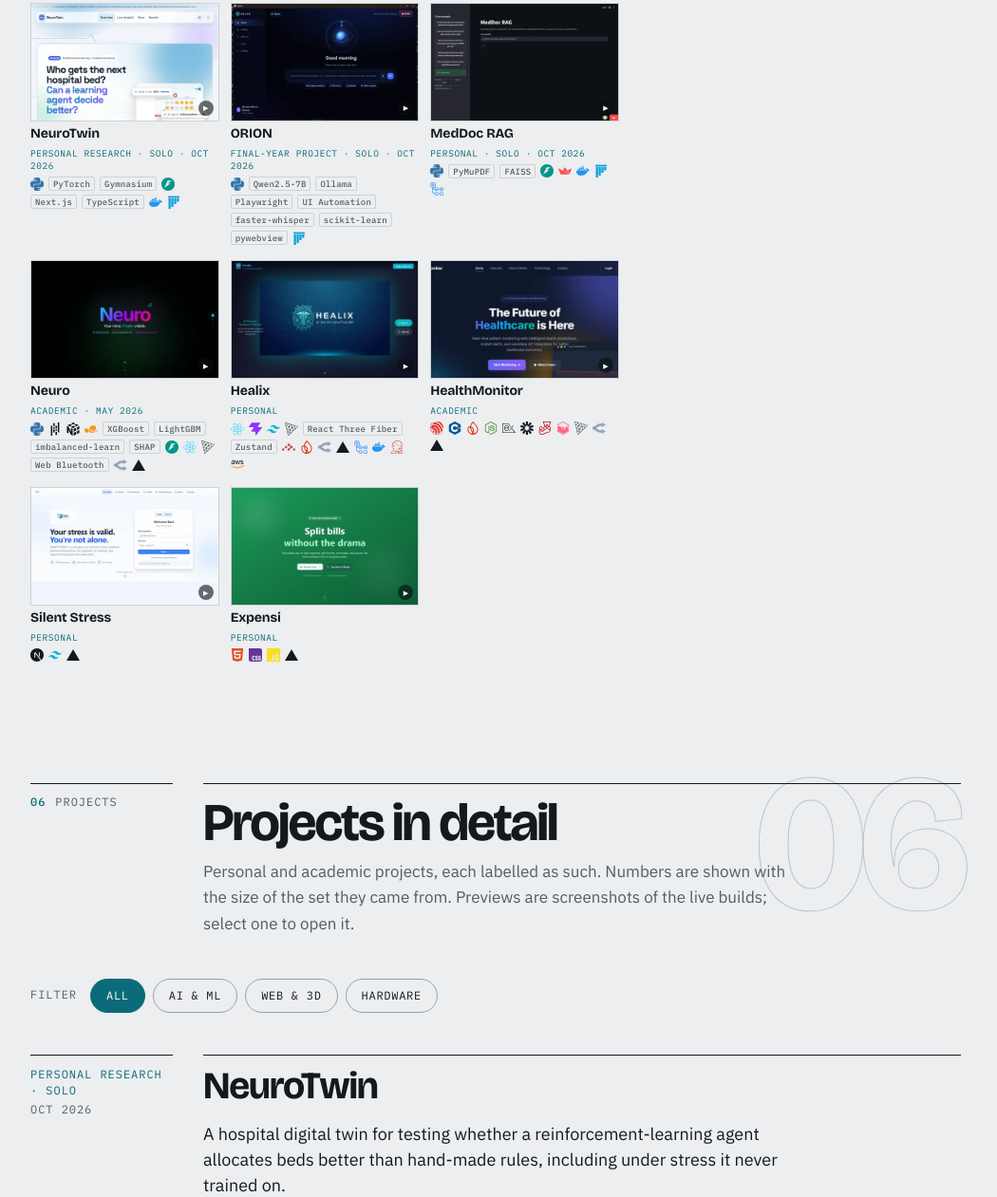
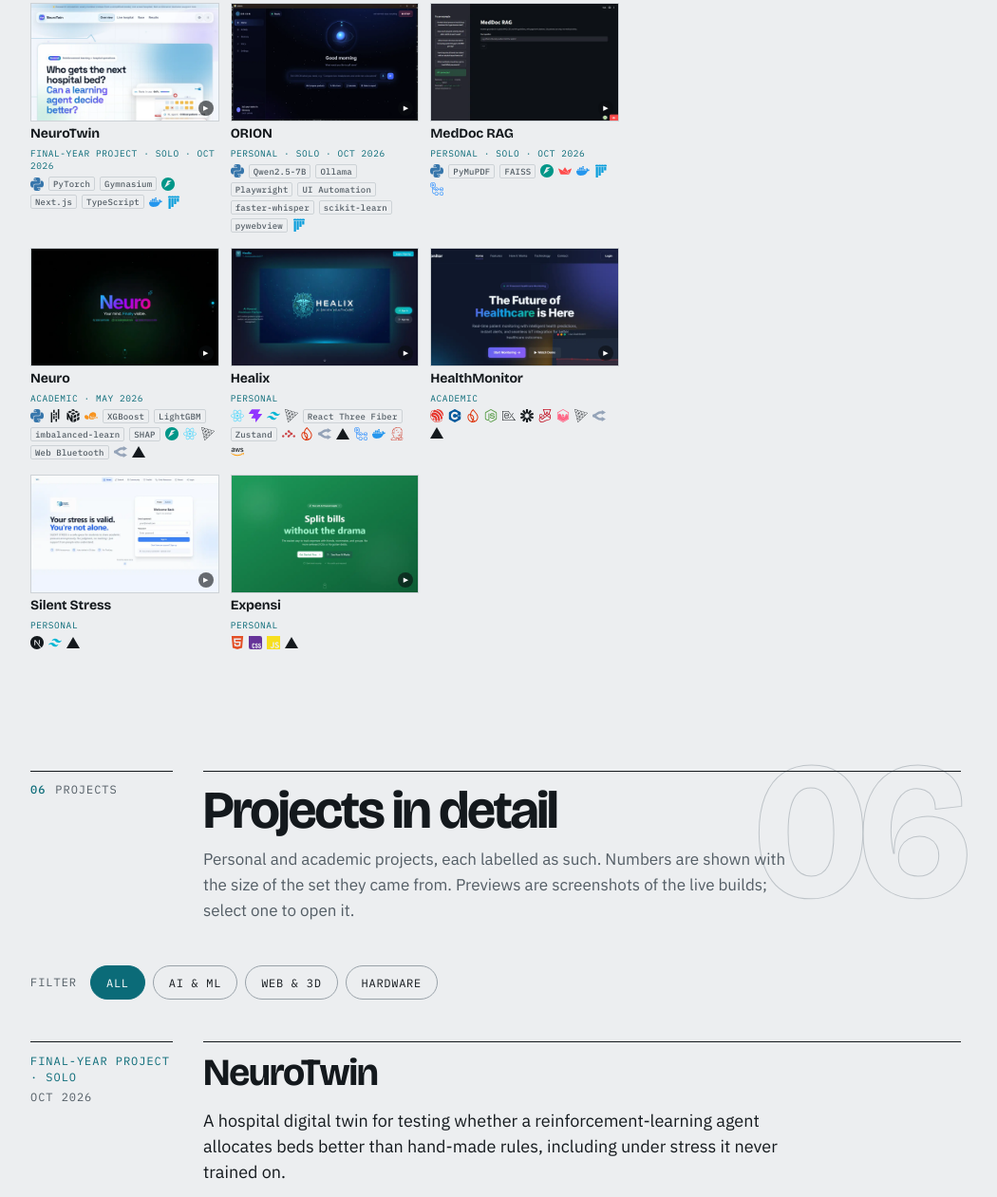
Before and after one commit to Yusuf-469/my-main-portfolio, a plain HTML site: page index.html in a window 1280 px wide. Shown: the part 6798-8059 px from the top of the page at 95% size, without its empty margins (118-1168 px from the left). Drawn offline with nearby package versions, Linux system fonts and the light colour scheme.

Commit message:
Fix project labels: NeuroTwin is the final-year project, ORION is a solo personal project

```diff
--- a/index.html
+++ b/index.html
@@ -599,13 +599,13 @@ ul{list-style:none}
         <article class="gl rv" id="gl-neurotwin">
           <a class="pv" href="https://neurotwin-swart.vercel.app" target="_blank" rel="noopener"><span class="pv-bar"><span class="pv-live mono">Live</span><span class="pv-url">neurotwin-swart.vercel.app</span><svg class="pv-ext" aria-hidden="true"><use href="#i-ext"/></svg></span><span class="pv-img"><img src="assets/previews/neurotwin.webp" width="960" height="600" loading="lazy" decoding="async" alt="Screenshot of NeuroTwin: who gets the next hospital bed, with a live floor plan and an RL agent's decision"></span></a>
           <h3 class="gl-title"><a href="#neurotwin">NeuroTwin</a></h3>
-          <p class="gl-tag mono">Personal research · solo · Oct 2026</p>
+          <p class="gl-tag mono">Final-year project · solo · Oct 2026</p>
           <ul class="gl-stack" aria-label="Stack"><li title="Python"><svg class="ic" role="img" aria-label="Python"><use href="#i-python"/></svg></li><li class="tx">PyTorch</li><li class="tx">Gymnasium</li><li title="FastAPI"><svg class="ic" role="img" aria-label="FastAPI"><use href="#i-fastapi"/></svg></li><li class="tx">Next.js</li><li class="tx">TypeScript</li><li title="Docker"><svg class="ic" role="img" aria-label="Docker"><use href="#i-docker"/></svg></li><li title="pytest"><svg class="ic" role="img" aria-label="pytest"><use href="#i-pytest"/></svg></li></ul>
         </article>
         <article class="gl rv" id="gl-orion">
           <a class="pv" href="https://github.com/Yusuf-469/orion" target="_blank" rel="noopener"><span class="pv-bar"><span class="pv-live mono">Code</span><span class="pv-url">github.com/Yusuf-469/orion</span><svg class="pv-ext" aria-hidden="true"><use href="#i-ext"/></svg></span><span class="pv-img"><img src="assets/previews/orion.webp" width="960" height="600" loading="lazy" decoding="async" alt="Screenshot of the ORION interface: the ORION core, a goal box with a microphone, and quick actions"></span></a>
           <h3 class="gl-title"><a href="#orion">ORION</a></h3>
-          <p class="gl-tag mono">Final-year project · solo · Oct 2026</p>
+          <p class="gl-tag mono">Personal · solo · Oct 2026</p>
           <ul class="gl-stack" aria-label="Stack"><li title="Python"><svg class="ic" role="img" aria-label="Python"><use href="#i-python"/></svg></li><li class="tx">Qwen2.5-7B</li><li class="tx">Ollama</li><li class="tx">Playwright</li><li class="tx">UI Automation</li><li class="tx">faster-whisper</li><li class="tx">scikit-learn</li><li class="tx">pywebview</li><li title="pytest"><svg class="ic" role="img" aria-label="pytest"><use href="#i-pytest"/></svg></li></ul>
         </article>
         <article class="gl rv" id="gl-meddoc">
@@ -665,7 +665,7 @@ ul{list-style:none}
       </div>
             <div class="sheets" id="details">
         <article class="sheet" id="neurotwin" data-cat="ai web">
-          <div class="sheet-label rv rv-left"><span class="tag mono">Personal research · solo</span><span class="date mono">Oct 2026</span></div>
+          <div class="sheet-label rv rv-left"><span class="tag mono">Final-year project · solo</span><span class="date mono">Oct 2026</span></div>
           <div class="sheet-body">
             <h3 class="sheet-title rv">NeuroTwin</h3>
             <p class="sheet-sum rv">A hospital digital twin for testing whether a reinforcement-learning agent allocates beds better than hand-made rules, including under stress it never trained on.</p>
@@ -684,7 +684,7 @@ ul{list-style:none}
         </article>
 
         <article class="sheet" id="orion" data-cat="ai">
-          <div class="sheet-label rv rv-left"><span class="tag mono">Final-year project · solo</span><span class="date mono">Oct 2026</span></div>
+          <div class="sheet-label rv rv-left"><span class="tag mono">Personal · solo</span><span class="date mono">Oct 2026</span></div>
           <div class="sheet-body">
             <h3 class="sheet-title rv">ORION</h3>
             <p class="sheet-sum rv">An AI agent that operates a Windows computer from spoken or typed goals: it researches, writes documents, fills forms and uses apps, and asks before anything that matters.</p>
```
